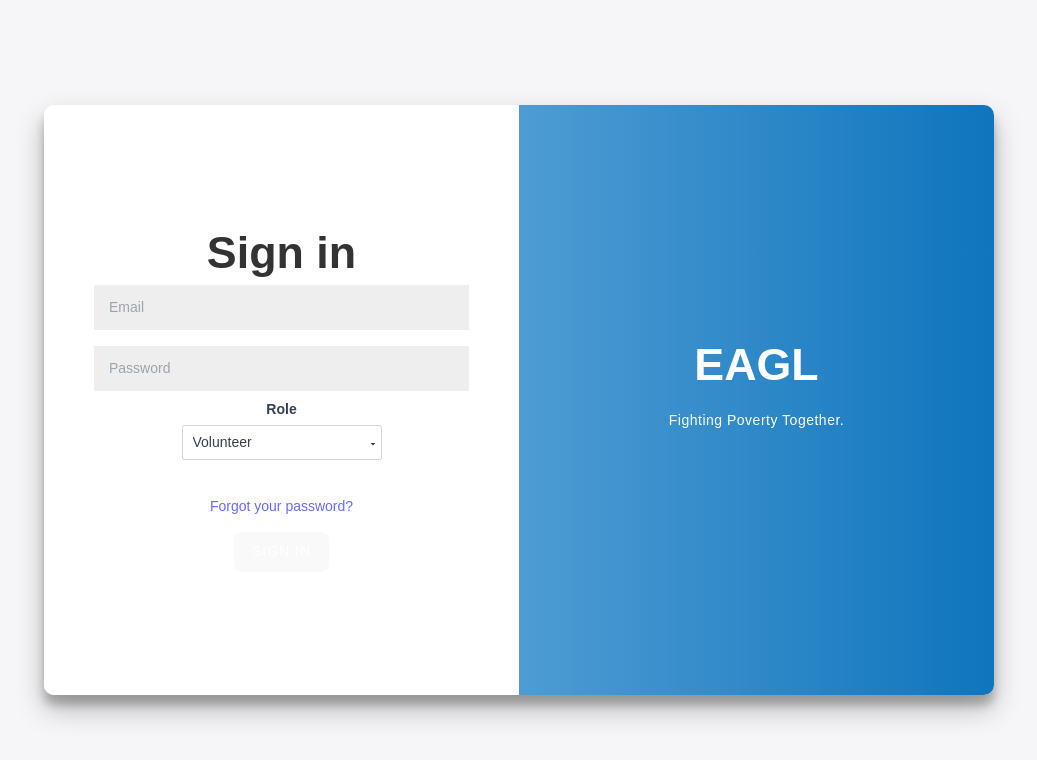
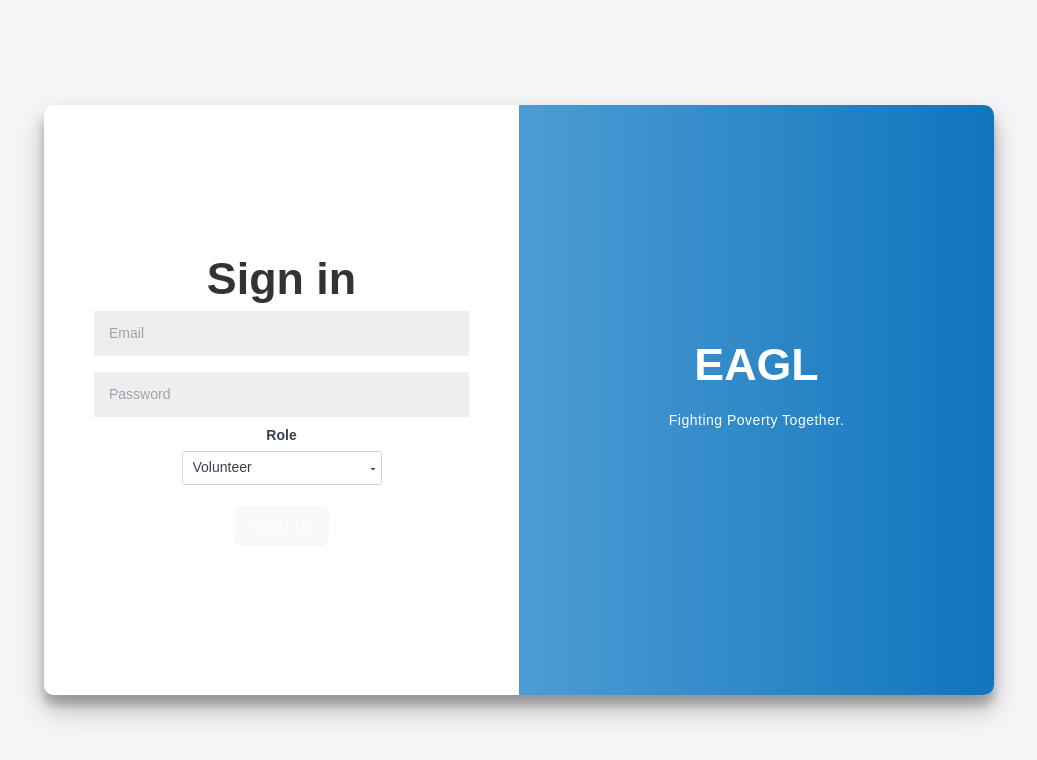
Before and after one commit to cfgmumbai24/Team-52, a React (Vite) app in the folder client/: page / in a window 1280 px wide. Shown: the top 760 px of the page, without its empty margins (121-1158 px from the left). Built offline with nearby package versions, Linux system fonts and the light colour scheme.

Commit message:
Login final v1

```diff
--- a/client/src/components/SignIn.jsx
+++ b/client/src/components/SignIn.jsx
@@ -62,8 +62,6 @@ function SignInForm() {
         </div>
         <br></br>
 
-
-        <a href="#">Forgot your password?</a>
         <button>Sign In</button>
       </form>
     </div>
--- a/client/src/components/login.jsx
+++ b/client/src/components/login.jsx
@@ -1,7 +1,6 @@
 import React, { useState } from "react";
 import "../App.css";
 import SignInForm from "./SignIn";
-import SignUpForm from "../SignUp";
 
 export default function App() {
   const [type, setType] = useState("signIn");
```
